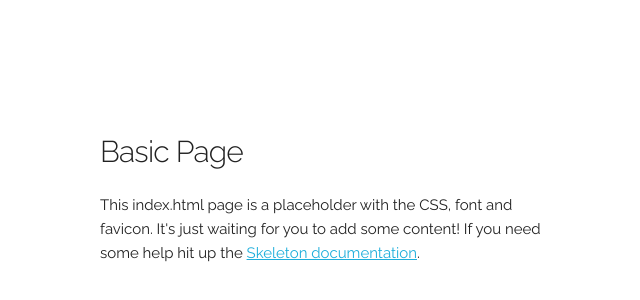
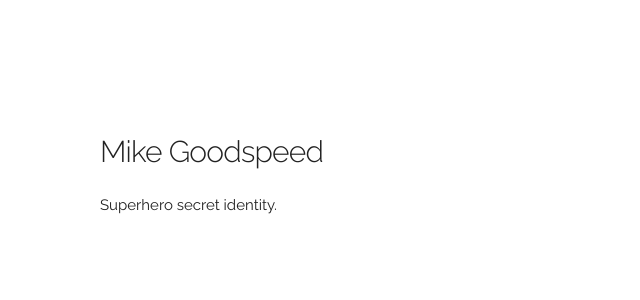
Before and after one commit to mikegoodspeed/mikegoodspeed.github.io, a plain HTML site: page index.html in a window 1280 px wide. Shown: the part 108-408 px from the top of the page, without its empty margins (60-700 px from the left). Drawn offline with nearby package versions, Linux system fonts and the light colour scheme.

Commit message:
put my name in there

```diff
--- a/index.html
+++ b/index.html
@@ -2,11 +2,11 @@
 <html lang="en">
 <head>
   <meta charset="utf-8">
-  <title>Your page title here :)</title>
-  <meta name="description" content="">
-  <meta name="author" content="">
+  <title>Mike Goodspeed</title>
+  <meta name="description" content="About Mike Goodspeed">
+  <meta name="author" content="Mike Goodspeed">
   <meta name="viewport" content="width=device-width, initial-scale=1">
-  <link href="//fonts.googleapis.com/css?family=Raleway:400,300,600" rel="stylesheet" type="text/css">
+  <link href="https://fonts.googleapis.com/css?family=Raleway:400,300,600" rel="stylesheet" type="text/css">
   <link rel="stylesheet" href="https://cdnjs.cloudflare.com/ajax/libs/normalize/8.0.1/normalize.min.css">
   <link rel="stylesheet" href="https://cdnjs.cloudflare.com/ajax/libs/skeleton/2.0.4/skeleton.css">
   <link rel="icon" type="image/png" href="images/favicon.png">
@@ -15,8 +15,8 @@
   <div class="container">
     <div class="row">
       <div class="one-half column" style="margin-top: 25%">
-        <h4>Basic Page</h4>
-        <p>This index.html page is a placeholder with the CSS, font and favicon. It's just waiting for you to add some content! If you need some help hit up the <a href="http://www.getskeleton.com">Skeleton documentation</a>.</p>
+        <h4>Mike Goodspeed</h4>
+        <p>Superhero secret identity.</p>
       </div>
     </div>
   </div>
```
